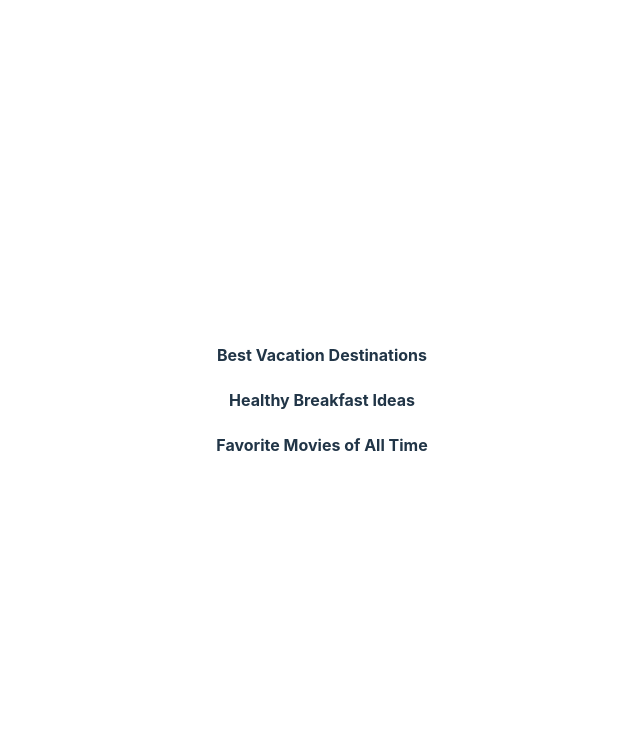
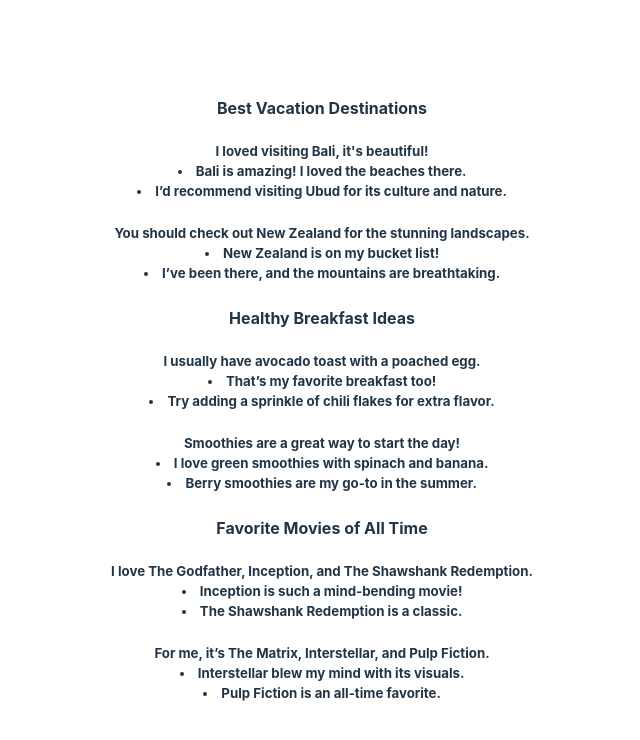
Before and after one commit to Oussamahamani/react-lesson, a React (Vite) app: page / in a window 1280 px wide. Shown: the top 740 px of the page, without its empty margins (318-958 px from the left). Built offline with nearby package versions, Linux system fonts and the light colour scheme.

Commit message:
mapping over all arrays

```diff
--- a/src/App.jsx
+++ b/src/App.jsx
@@ -4,7 +4,7 @@ import viteLogo from '/vite.svg'
 import './App.css'
 import posts from "./posts"
 function App() {
-  // console.log(posts)
+  console.log(posts)
 
 
   return (
@@ -13,13 +13,20 @@ function App() {
       <div>
         <h4>
         {post.title}
-
         </h4>
-       {post.comments.map((comment)=>(
-        <div>
-          {console.log(comment)}
-        </div>
-       ))}
+        {/* {console.log(post)} */}
+        {post.comments.map((comment)=>(
+          <h5>
+            {comment.text}
+            {/* {console.log(comment)} */}
+            {comment.replies.map((reply)=>(
+              <li>
+                {reply.text}
+                {console.log(reply)}
+              </li>
+            ))}
+          </h5>
+        ))}
       </div>
     ))}
     </>
```
